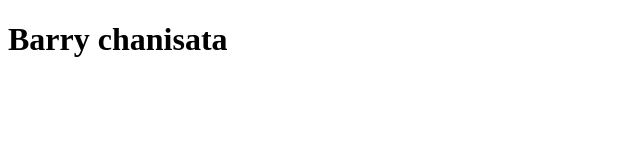
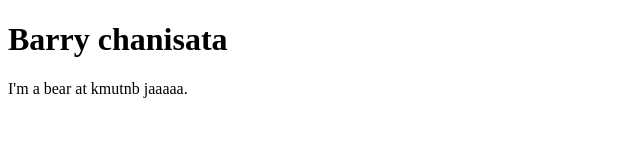
Before and after one commit to Chanisatabarry/github-desktop-67, a plain HTML site: page index.html in a window 1280 px wide. Shown: the whole page, without its empty margins (0-640 px from the left). Drawn offline with Linux system fonts and the light colour scheme.

Commit message:
Add information
Add information

```diff
--- a/index.html
+++ b/index.html
@@ -7,5 +7,6 @@
 </head>
 <body>
     <h1> Barry chanisata </h1>
+    <p>I'm a bear at kmutnb jaaaaa.</p>
 </body>
 </html>
```
